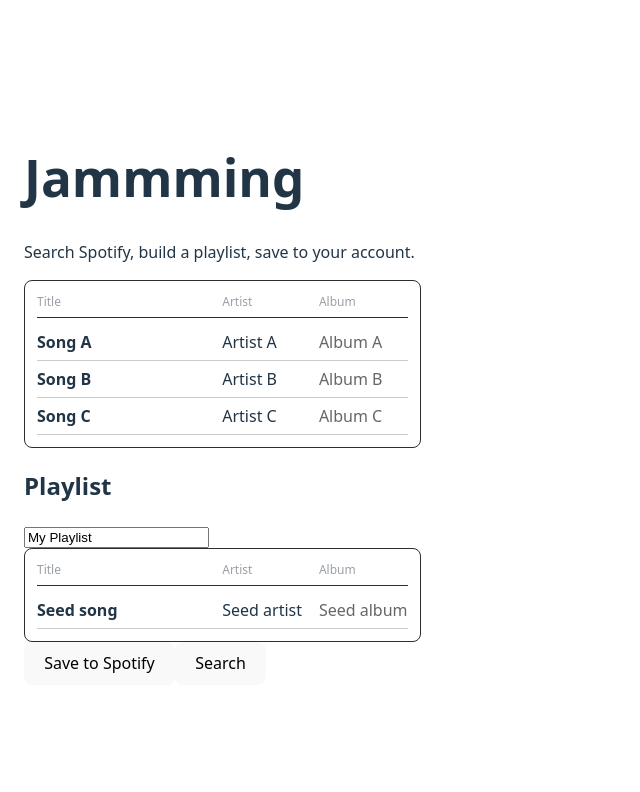
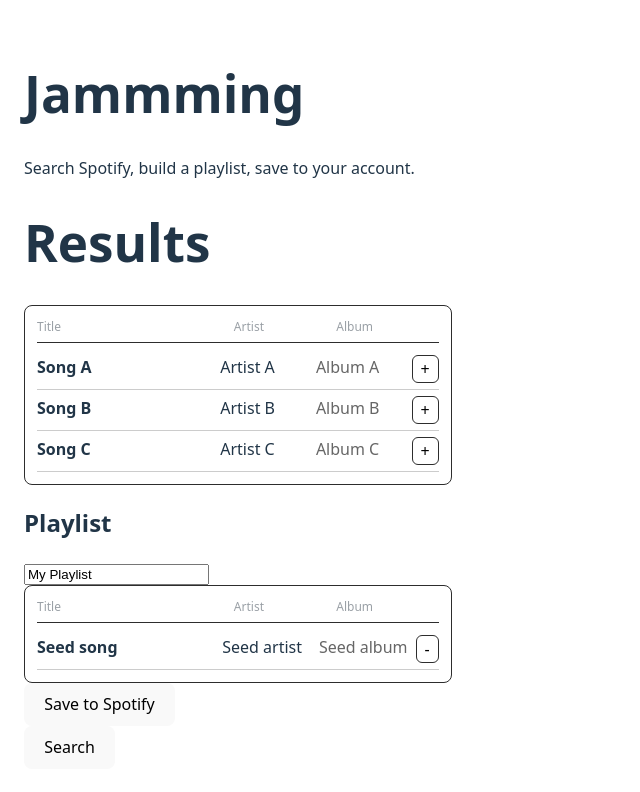
Before and after one commit to Dguminski12/jammming, a React (Vite) app: page / in a window 1280 px wide. Shown: the top 792 px of the page, without its empty margins (0-640 px from the left). Built offline with nearby package versions, Linux system fonts and the light colour scheme.

Commit message:
Added playlist component, with adding, removing of tracks and a mock saving functionality for playlist

```diff
--- a/src/App.jsx
+++ b/src/App.jsx
@@ -1,35 +1,52 @@
 import { useState } from "react";
-import Track from "./components/Track.jsx";
-import TrackList from "./components/Tracklist.jsx";
+import Tracklist from "./components/Tracklist.jsx";
+import Playlist from "./components/Playlist.jsx";
 
 export default function App() {
+  //Sample search result data
   const [searchResults, setSearchResults] = useState([
     { id: 1, name: "Song A", artist: "Artist A", album: "Album A" },
     { id: 2, name: "Song B", artist: "Artist B", album: "Album B" },
     { id: 3, name: "Song C", artist: "Artist C", album: "Album C" }
   ]);
-
+  //Sample Playlist data
   const [playlistName, setPlaylistName] = useState("My Playlist");
   const [playlistTracks, setPlaylistTracks] = useState([
     { id: 99, name: "Seed song", artist: "Seed artist", album: "Seed album" }
   ]);
+// Function to add or remove tracks from the playlist
+  function addTrack(track) {
+    setPlaylistTracks((prev) =>
+    prev.some((t) => t.id === track.id) ? prev : [...prev, track]);
+  }
+
+  function removeTrack(track) {
+  setPlaylistTracks((prev) => prev.filter((t) => t.id !== track.id));
+}
+
+//Function to save the playlist
+  function savePlaylist() {
+    alert(`(Mock) Saved ${playlistName} with ${playlistTracks.length} tracks.`);
+  }
+
   return (
     <main style={{ padding: 24, fontFamily: "system-ui, sans-serif" }}>
       <h1>Jammming</h1>
       <p>Search Spotify, build a playlist, save to your account.</p>
       <div id="trackListDiv">
-        <TrackList tracks={searchResults} />
+        <h1>Results</h1>
+        <Tracklist tracks={searchResults} onAdd={addTrack} />
       </div>
+
       <div id="playlistDiv">
-        <h2>Playlist</h2>
-        <input
-          value={playlistName}
-          onChange={(e) => setPlaylistName(e.target.value)}
-          placeholder="New Playlist Name"
+        <Playlist
+            playlistName={playlistName}
+            onNameChange={setPlaylistName}
+            tracks={playlistTracks}
+            onRemove={removeTrack}
+            onSave={savePlaylist}
         />
-        <TrackList tracks={playlistTracks} />
       </div>
-      <button id="saveBtn">Save to Spotify</button>
       <button id="searchBtn">Search</button>
     </main>
   );
--- a/src/components/Playlist.jsx
+++ b/src/components/Playlist.jsx
@@ -0,0 +1,19 @@
+import Tracklist from "./Tracklist.jsx";
+
+export default function Playlist({ playlistName, onNameChange, tracks, onSave, onRemove, isRemoval = false }) {
+  return (
+    <div>
+        <h2>Playlist</h2>
+
+        <input
+            value={playlistName}
+            onChange={(e) => onNameChange(e.target.value)}
+            placeholder="New Playlist Name"
+        />
+        <Tracklist tracks={tracks} onRemove={onRemove} isRemoval />
+
+        <button onClick={onSave} disabled={!tracks.length}>Save to Spotify</button>
+
+    </div>
+  );
+}
--- a/src/components/Track.jsx
+++ b/src/components/Track.jsx
@@ -1,11 +1,18 @@
 import styles from "./Track.module.css";
 
-export default function Track({ track }) {
+export default function Track({ track, onAdd, onRemove, isRemoval = false }) {
     return (
         <div className={styles.row}>
             <div className={styles.title}>{track.name}</div>
             <div>{track.artist}</div>
             <div className={styles.album}>{track.album}</div>
+
+            {onAdd && !isRemoval && (
+                <button className={styles.addBtn} onClick={() => onAdd(track)}>+</button>
+            )}
+            {onRemove && isRemoval && (
+                <button className={styles.addBtn} onClick={() => onRemove(track)}>-</button>
+            )}
         </div>
     )
 }
--- a/src/components/Track.module.css
+++ b/src/components/Track.module.css
@@ -1,6 +1,6 @@
 .row {
     display: grid;
-    grid-template-columns: 2fr 1fr 1fr;
+    grid-template-columns: 2fr 1fr 1fr auto;
     gap: 8px;
     padding: 6px 0;
     border-bottom: 1px solid #ccc;
@@ -17,3 +17,11 @@
     text-overflow: ellipsis;
     white-space: nowrap;
 }
+
+.addBtn {
+  border: 1px solid #2d2d2d;
+  border-radius: 6px;
+  padding: 2px 8px;
+  background: transparent;
+  cursor: pointer;
+}
--- a/src/components/Tracklist.jsx
+++ b/src/components/Tracklist.jsx
@@ -1,7 +1,7 @@
 import Track from "./Track.jsx";
 import styles from "./Tracklist.module.css";
 
-export default function TrackList({ tracks }) {
+export default function Tracklist({ tracks, onAdd, onRemove, isRemoval = false }) {
     if (!tracks?.length) return <p className={styles.empty}>No results yet.</p>;
 
     return (
@@ -10,11 +10,18 @@
                 <div>Title</div>
                 <div>Artist</div>
                 <div>Album</div>
+                <div></div>
             </div>
 
-            {tracks.map((t) => {
-                return <Track key={t.id} track={t} />
-            })}
+            {tracks.map((t) => (
+                <Track
+                key={t.id}
+                track={t}
+                onAdd={onAdd}
+                onRemove={onRemove}
+                isRemoval={isRemoval}
+                />
+            ))}
         </div>
     );
 }
--- a/src/components/Tracklist.module.css
+++ b/src/components/Tracklist.module.css
@@ -6,7 +6,7 @@
 
 .header {
   display: grid;
-  grid-template-columns: 2fr 1fr 1fr;
+  grid-template-columns: 2fr 1fr 1fr auto;
   gap: 8px;
   font-size: 12px;
   color: #9aa0a6;
```
